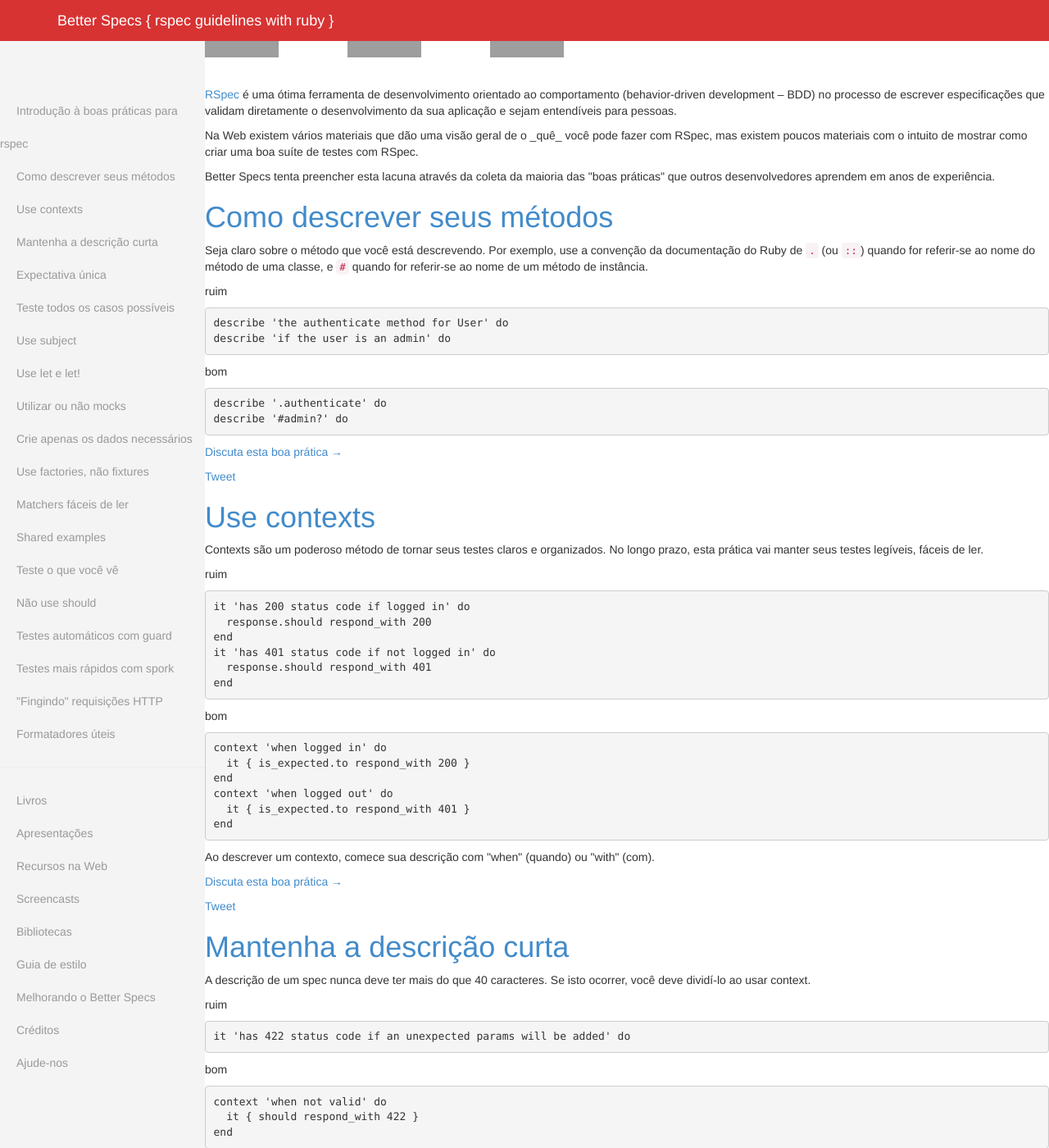
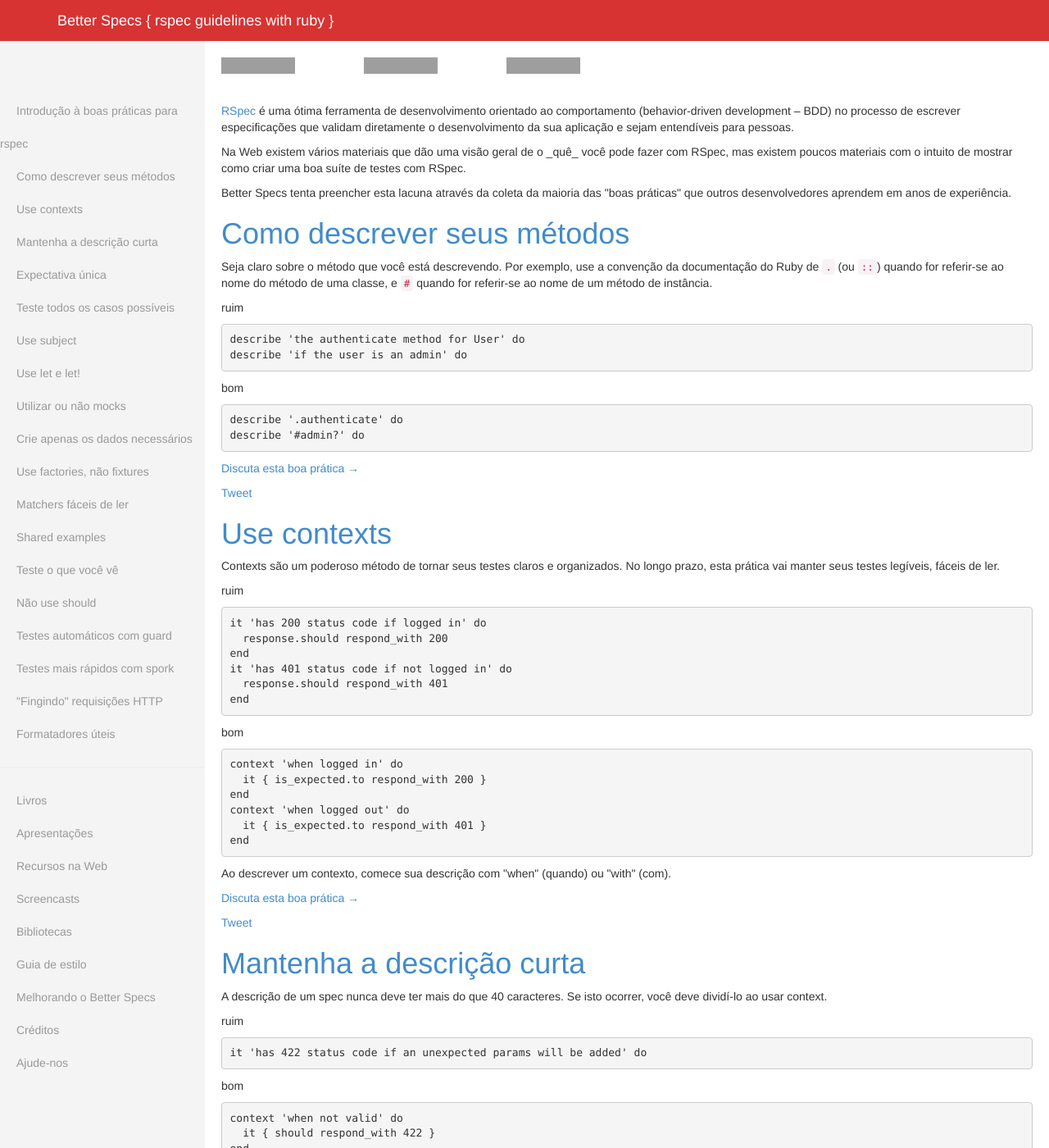
Before and after one commit to akz92/akz92.github.io, a Jekyll site: the page built from index.html, in a window 1280 px wide and 1400 px high. Shown: the whole window at 82% size. Built offline with Jekyll 4.4.1, drawn with Linux system fonts in a browser that asks for light colours; comment, search, counter and statistics services are not loaded; grey boxes are pictures that could not be loaded.

Commit message:
Update custom.css

```diff
--- a/css/custom.css
+++ b/css/custom.css
@@ -3,7 +3,7 @@ body {
 }
 
 .content {
-  padding-top: 20px 20px 0 20px;
+  padding: 20px 20px 0 20px;
 }
 
 .navbar-default .navbar-nav > li > a:hover, .navbar-default .navbar-nav > li > a:focus {
```
